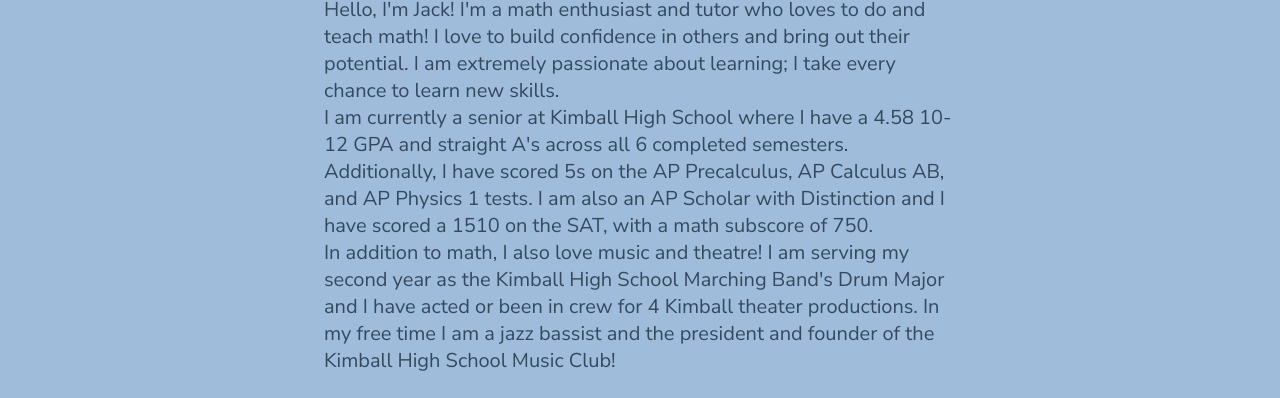
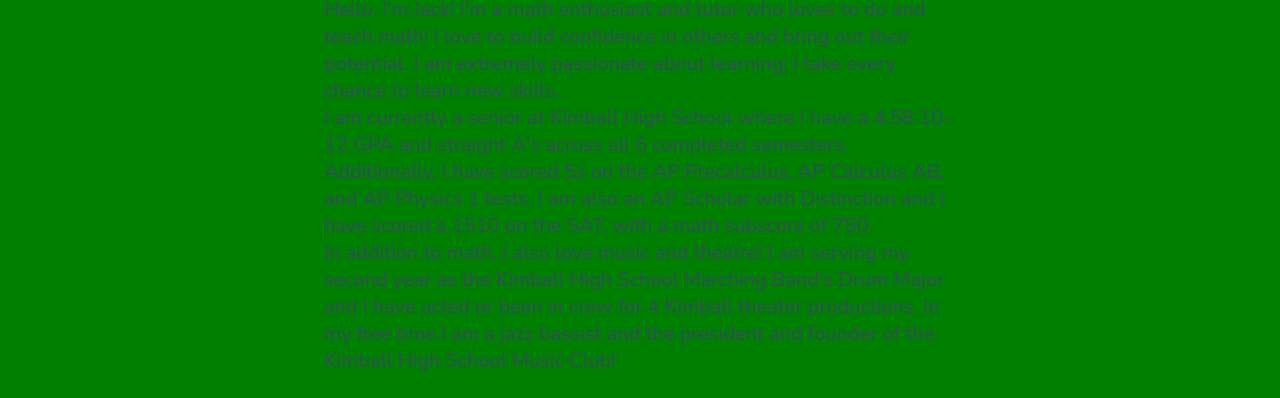
Before and after one commit to JackPytlik/Tutoring, a plain HTML site: page index.html in a window 1280 px wide. Shown: the part 188-586 px from the top of the page. Drawn offline with Linux system fonts and the light colour scheme.

Commit message:
Update tutoring.css test

```diff
--- a/tutoring.css
+++ b/tutoring.css
@@ -1,5 +1,5 @@
 body {
-    background-color: #9fbddb;
+    background-color: green;
 }
 #topbar {
     background:#82a3c2;
```
